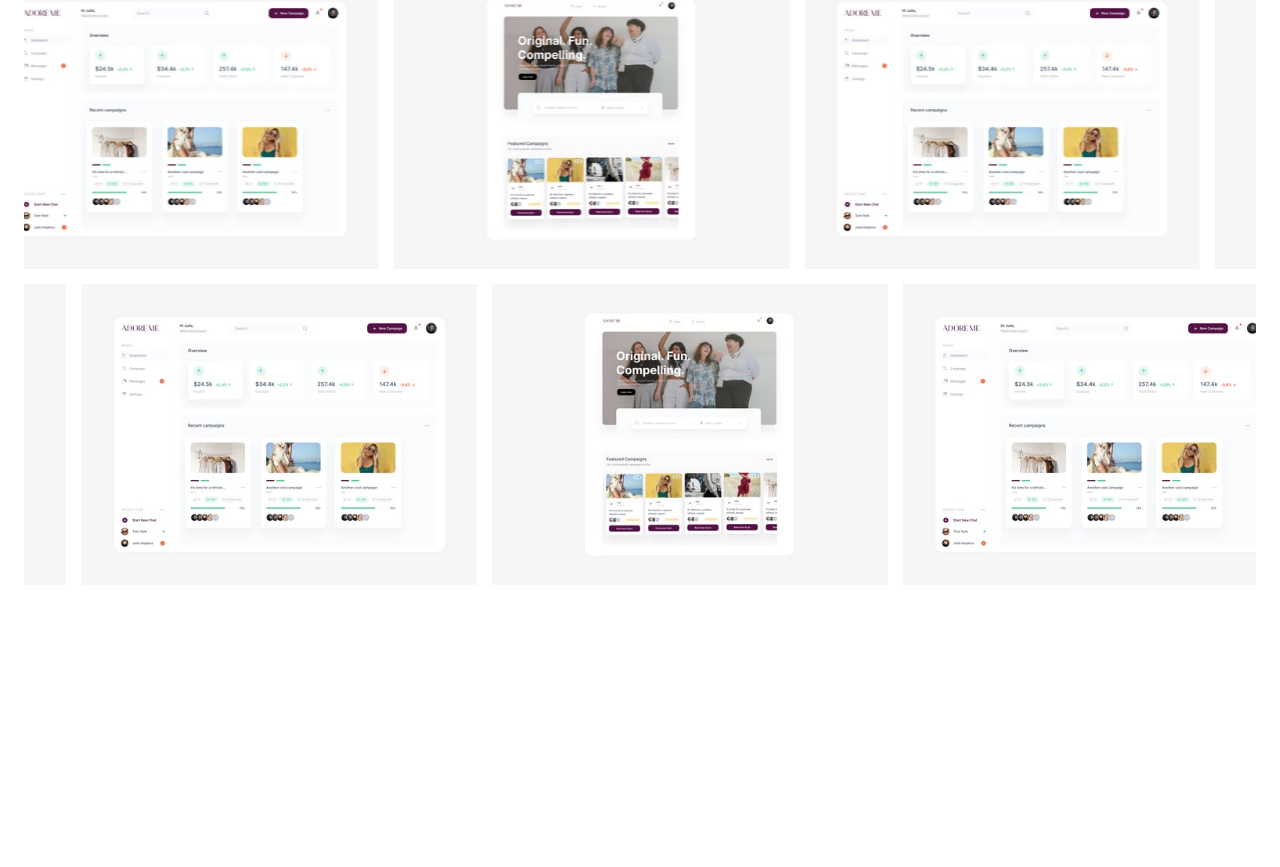
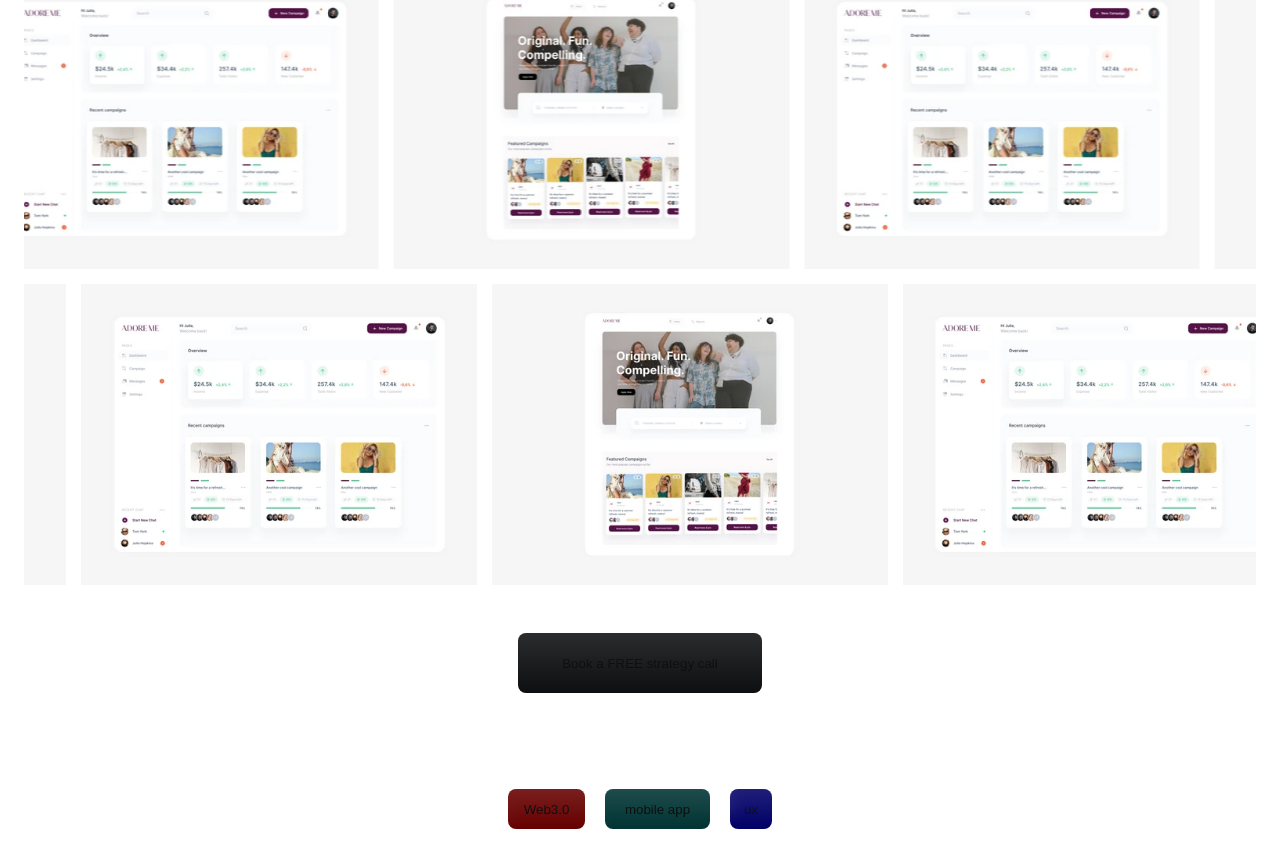
Before and after one commit to NikolayTok/SAVEMYDSGN, a Next.js app: page / in a window 1280 px wide. Shown: the part 458-1325 px from the top of the page. Before the commit the page ends 1123 px from the top, so only its background shows below. Built offline with nearby package versions, Linux system fonts and the light colour scheme.

Commit message:
added component customButton

```diff
--- /dev/null
+++ b/src/components/CustomButton.tsx
@@ -0,0 +1,22 @@
+import React, { FC, ButtonHTMLAttributes } from "react";
+import "../styles/customButton.scss";
+
+interface ButtonProps extends ButtonHTMLAttributes<HTMLButtonElement> {
+    customProp?: string;
+    width?: string;
+    height?: string;
+    color?: string;
+    buttonText: string;
+}
+
+const CustomButton: FC<ButtonProps> = ({ children, className, customProp, width, height, color, buttonText, ...props }) => {
+    return (
+        <button
+            className={`custom-button ${className}`}
+            style={{ width, height, backgroundColor: color }} {...props}>
+            {buttonText}
+        </button>
+    )
+}
+
+export default CustomButton
--- a/src/pages/index.tsx
+++ b/src/pages/index.tsx
@@ -1,16 +1,54 @@
-import React from 'react';
-import '../styles/home.scss';
+import React from "react";
+import "../styles/home.scss";
 
-import Gallery from '@/components/Gallery';
+import Gallery from "@/components/Gallery";
+import CustomButton from "@/components/CustomButton";
 
 const Home = () => {
-  return (
-    <section className='hero'>
-      <h1 className='hero__title'>Subscribing to your creative journey</h1>
-      <span className='hero__sub-title'>Your monthly pass to design joy</span>
-      <Gallery />
-    </section>
-  );
+    return (
+        <section className="hero">
+            <h1 className="hero__title">
+                Subscribing to your creative journey
+            </h1>
+            <span className="hero__sub-title">
+                Your monthly pass to design joy
+            </span>
+            <Gallery />
+            <div className="hero__button">
+                <CustomButton
+                    width="244px"
+                    height="60px"
+                    color="#0E0F10"
+                    buttonText="Book a FREE strategy call"
+                    onClick={() => console.log("Button clicked")}
+                />
+            </div>
+            <div className="hero__button">
+                <CustomButton
+                    width="77px"
+                    height="40px"
+                    color="#660000"
+                    buttonText="Web3.0"
+                    onClick={() => console.log("Button clicked")}
+                />
+                <CustomButton
+                    width="105px"
+                    height="40px"
+                    color="#003333"
+                    buttonText="mobile app"
+                    onClick={() => console.log("Button clicked")}
+                />
+                <CustomButton
+                    width="42px"
+                    height="40px"
+                    color="#000066"
+                    buttonText="ux"
+                    onClick={() => console.log("Button clicked")}
+                />
+            </div>
+
+        </section>
+    );
 };
 
 export default Home;
--- /dev/null
+++ b/src/styles/customButton.scss
@@ -0,0 +1,35 @@
+.custom-button {
+    position: relative;
+    border-radius: 8px;
+    cursor: pointer;
+    overflow: hidden;
+    border: none;
+    margin: 0 10px;
+}
+
+.custom-button::after {
+    content: "";
+    position: absolute;
+    top: 0;
+    left: 0;
+    width: 100%;
+    height: 100%;
+    background: linear-gradient(to bottom, rgba(255, 255, 255, 0.12), transparent);
+}
+
+.custom-button::before {
+    content: "";
+    position: absolute;
+    width: 100%;
+    height: 10px;
+    top: 0;
+    left: -100%;
+    background-color: rgba(255, 255, 255, 0.316);
+    filter: blur(10px);
+    transform: rotate(45deg);
+    transition: left 0.8s ease;
+}
+
+.custom-button:hover::before {
+    left: 100%;
+}
--- a/src/styles/home.scss
+++ b/src/styles/home.scss
@@ -16,5 +16,14 @@
         display: block;
         font-weight: 300;
         margin-bottom: 80px;
+
     }
+
+    &__button {
+        width: 100%;
+        display: flex;
+        justify-content: center;
+        padding: 48px 5px;
     }
+
+}
```
Lines whose indentation alone changed are shown as unchanged.
